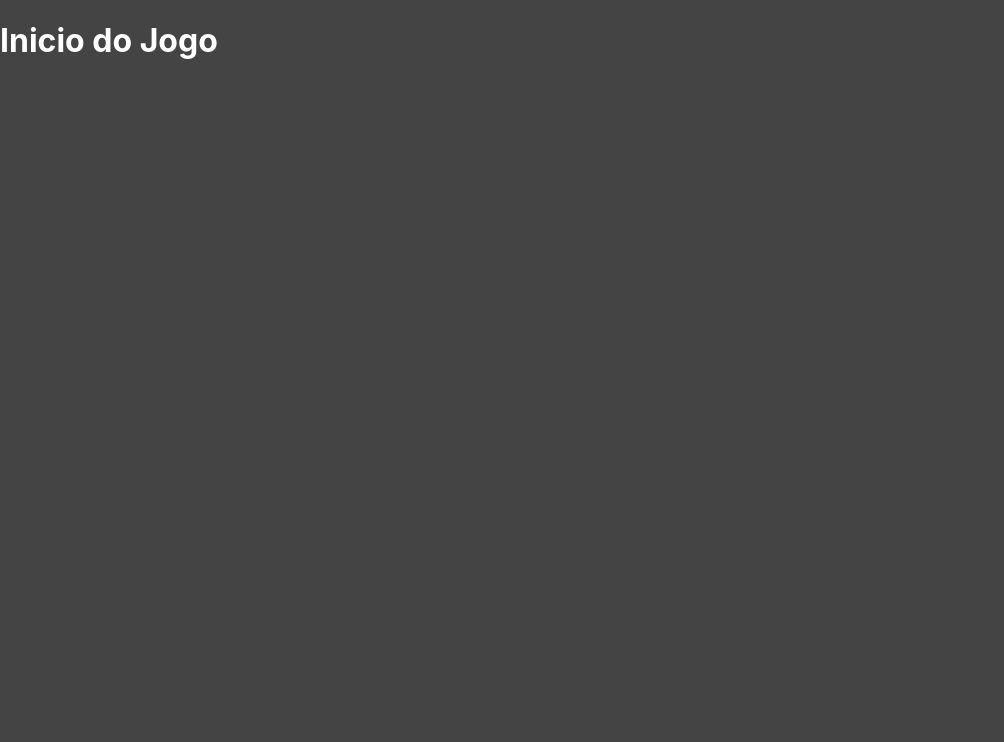
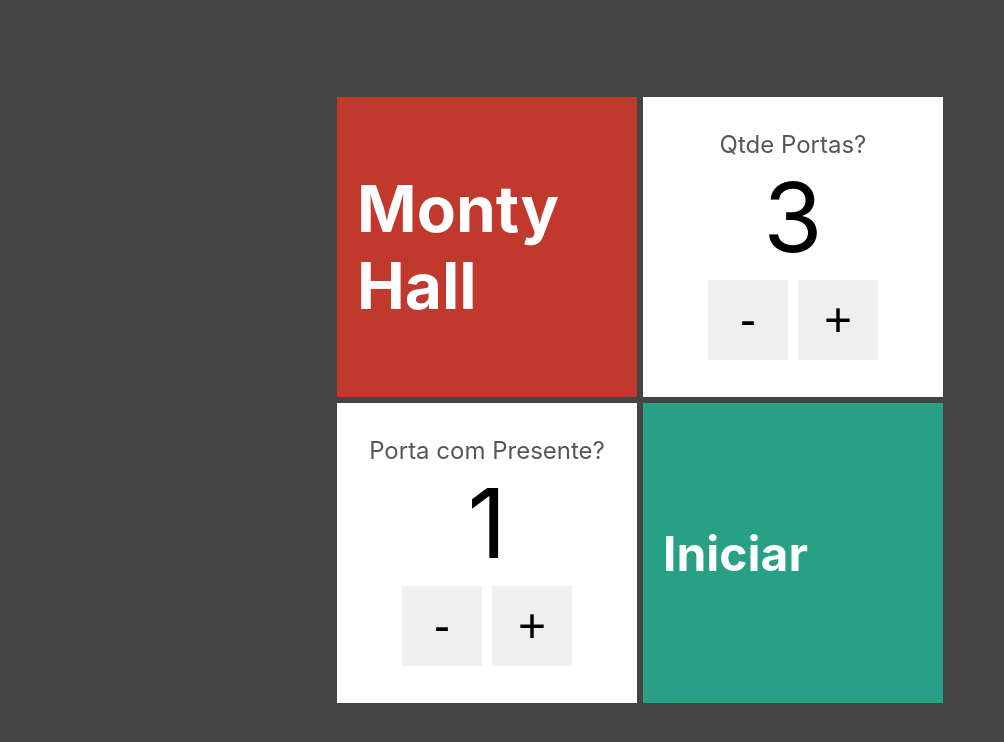
Before and after one commit to naiaragabriela/porta-premiada, a Next.js app: page / in a window 1280 px wide. Shown: the top 742 px of the page, without its empty margins (0-1004 px from the left). Built offline with nearby package versions, Linux system fonts and the light colour scheme.

Commit message:
Feat: Created Form

```diff
--- /dev/null
+++ b/components/Cartao.tsx
@@ -0,0 +1,19 @@
+import styles from "../styles/Cartao.module.css"
+
+
+
+interface CartaoProps {
+    bgcolor?: string
+    children?: any
+}
+
+export default function Cartao(props: CartaoProps) {
+    return (
+        <div className={styles.cartao}
+            style={{
+                backgroundColor: props.bgcolor ?? "#fff"
+            }}>
+            {props.children}
+        </div>
+    )
+}
--- /dev/null
+++ b/components/EntradaNumerica.tsx
@@ -0,0 +1,29 @@
+import styles from "../styles/EntradaNumerica.module.css"
+
+interface EntradaNumericaProps {
+    text: string
+    value: number
+    onChange: (newValeu: number) => void
+}
+
+
+export default function EntradaNumerica(props: EntradaNumericaProps) {
+
+    const dec = () => props.onChange(props.value - 1)
+    const inc = () => props.onChange(props.value + 1)
+
+    return (
+        <div className={styles.entradaNumerica}>
+            <span className={styles.text}>{props.text}</span>
+            <span className={styles.value}>{props.value}</span>
+            <div className={styles.botoes}>
+                <button className={styles.btn} onClick={dec}>
+                    -
+                </button>
+                <button className={styles.btn} onClick={inc}>
+                    +
+                </button>
+            </div>
+        </div>
+    )
+}
--- a/pages/index.tsx
+++ b/pages/index.tsx
@@ -1,14 +1,37 @@
+import Cartao from "../components/Cartao";
+import styles from "../styles/Formulario.module.css"
+import Link from "next/link"
+import EntradaNumerica from "../components/EntradaNumerica";
 import { useState } from "react";
-import Porta from "../components/Porta";
-import PortaModel from "../model/porta";
-import { atualizarPortas, criarPortas } from "../functions/portas";
 
-export default function Home() {
-
+export default function Form() {
+  const [qtdePortas, setQtdePortas] = useState(3)
+  const [comPresente, setComPresente] = useState(1)
 
   return (
-    <>
-    <h1>Inicio do Jogo</h1>
-    </>
+    <div className={styles.formulario}>
+      <div>
+      <Cartao bgcolor="#c0392c">
+        <h1>Monty Hall</h1>
+      </Cartao>
+      <Cartao >
+        <EntradaNumerica text="Qtde Portas?"
+            value={qtdePortas}
+            onChange={novaQtde => setQtdePortas(novaQtde)} />
+      </Cartao>
+      </div>
+      <div>
+      <Cartao >
+      <EntradaNumerica text="Porta com Presente?"
+            value={comPresente}
+            onChange={novaPortaComPresente => setComPresente(novaPortaComPresente)} />
+      </Cartao>
+      <Cartao bgcolor="#28a085">
+        <Link href={`/jogo/${qtdePortas}/${comPresente}`}>
+          <h2 className={styles.link}>Iniciar</h2>
+        </Link>
+      </Cartao>
+      </div>
+    </div>
   );
 }
--- /dev/null
+++ b/styles/Cartao.module.css
@@ -0,0 +1,10 @@
+.cartao {
+    display: flex;
+    align-items: center;
+    width: 300px;
+    height: 300px;
+    color: #fff;
+    font-size: 2rem;
+    padding: 20px;
+    margin: 3px;
+}
--- /dev/null
+++ b/styles/EntradaNumerica.module.css
@@ -0,0 +1,32 @@
+.entradaNumerica {
+    display: flex;
+    flex: 1;
+    flex-direction: column;
+    align-items: center;
+    justify-content: center;
+    color: #000;
+}
+
+.text {
+    color: #555;
+    font-size: 1.5rem;
+}
+
+.value {
+    font-size: 6rem;
+}
+
+.botoes {
+    display: flex;
+}
+
+.btn {
+    display: flex;
+    justify-content: center;
+    align-items: center;
+    font-size: 3rem;
+    height: 80px;
+    width: 80px;
+    margin: 5px;
+    border: none;
+}
--- /dev/null
+++ b/styles/Formulario.module.css
@@ -0,0 +1,20 @@
+.formulario {
+    display: flex;
+    flex-direction: column;
+    justify-content: center;
+    align-items: center;
+    height: 100vh;
+}
+
+.formulario > div {
+    display: flex;
+}
+
+.link {
+    display: flex;
+    justify-content: center;
+    align-items: center;
+    flex: 1;
+    margin: 0;
+    cursor: pointer;
+}
```
Also changed, not shown: pages/jogo.tsx (deleted, +0 -31 lines), pages/jogo/[portas]/[temPresente].tsx (added, +56 -0 lines).
